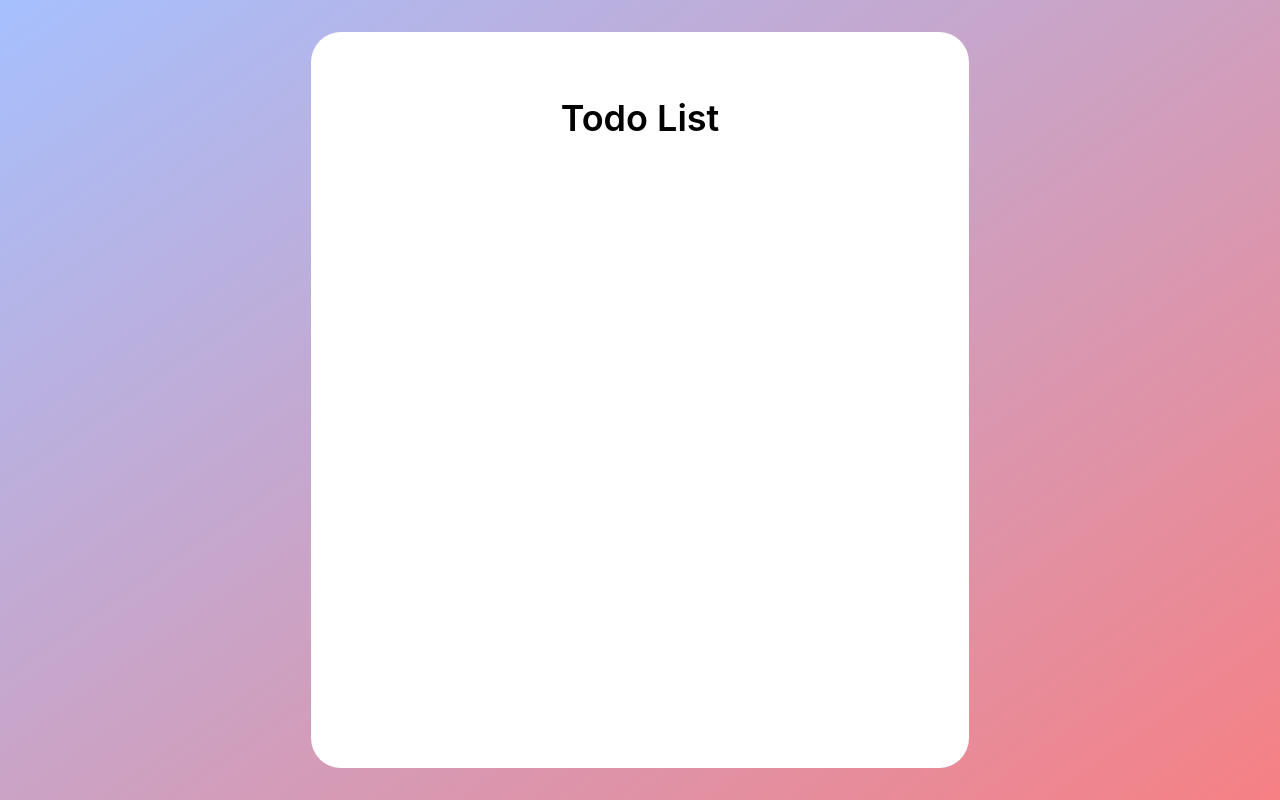
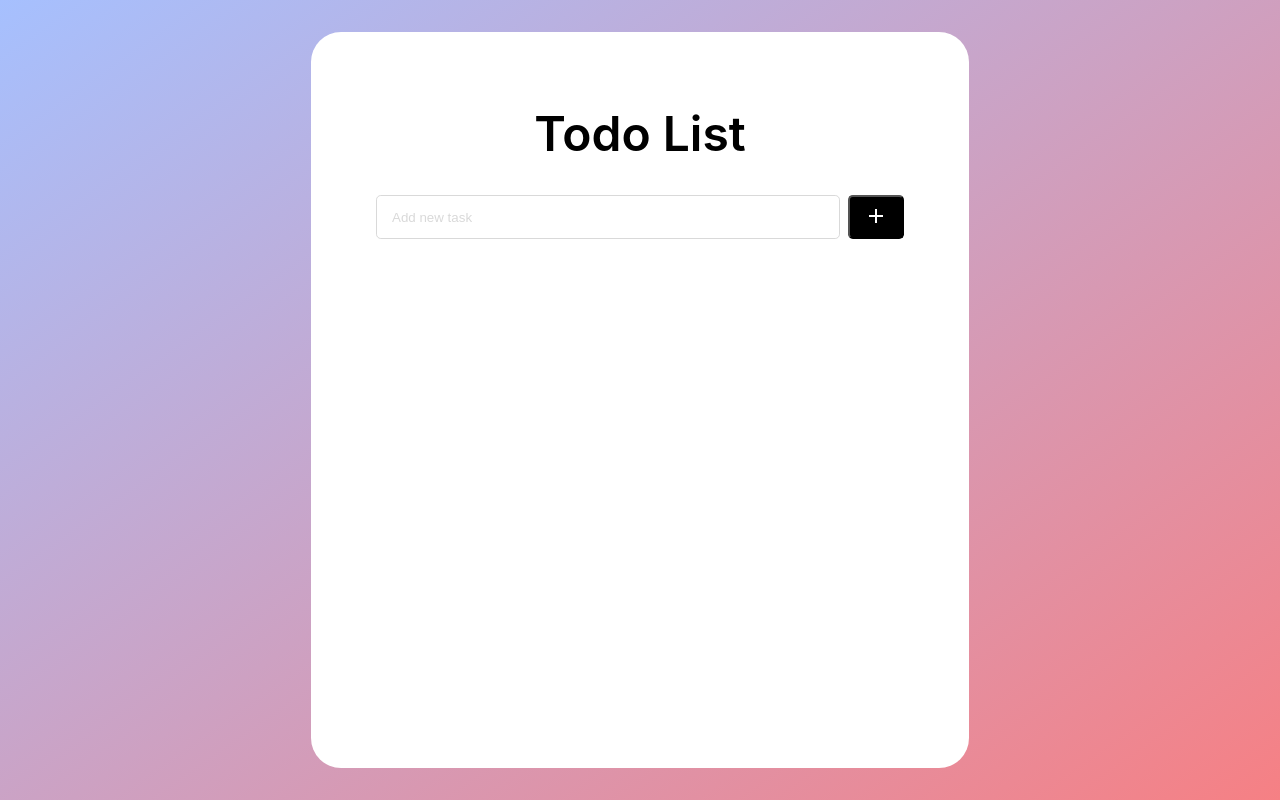
Before and after one commit to Joy0w0/techeer-partners-todo-list, a React (Create React App) app: page / in a window 1280 px wide. Built offline with nearby package versions, Linux system fonts and the light colour scheme.

Commit message:
임시저장1

```diff
--- a/package.json
+++ b/package.json
@@ -6,9 +6,12 @@
     "@testing-library/jest-dom": "^5.17.0",
     "@testing-library/react": "^13.4.0",
     "@testing-library/user-event": "^13.5.0",
+    "nth-check": "^2.1.1",
+    "postcss": "^8.4.49",
     "react": "^18.3.1",
     "react-dom": "^18.3.1",
-    "react-scripts": "5.0.1",
+    "react-scripts": "^5.0.1",
+    "react-toastify": "^10.0.6",
     "web-vitals": "^2.1.4"
   },
   "scripts": {
--- a/src/pages/TodoList.jsx
+++ b/src/pages/TodoList.jsx
@@ -1,4 +1,4 @@
-import React, { useState } from 'react';
+import React, { useState, useEffect } from 'react';
 import styled from 'styled-components';
 import plus from '../assets/images/plus.png';
 import notyet from '../assets/images/notyet.png';
@@ -6,11 +6,88 @@ import trash from '../assets/images/trash.png';
 import completed from '../assets/images/completed.png';
 
 function TodoList() {
+  const [todo, setTodo] = useState('');
+  const [todoList, setTodoList] = useState([]);
+
+  // 로컬스토리지에서 할 일 목록 가져오기
+  useEffect(() => {
+    const savedTodos = JSON.parse(localStorage.getItem('todoList')) || [];
+    setTodoList(savedTodos);
+  }, []);
+
+  // 할 일 목록을 로컬스토리지에 저장
+  const saveTodosToLocalStorage = (todos) => {
+    localStorage.setItem('todoList', JSON.stringify(todos));
+  };
+
+  // 할 일 추가
+  const handleAddTodo = () => {
+    if (todo.trim()) {
+      const newTodo = { id: Date.now(), title: todo, isDone: false };
+      const updatedTodoList = [...todoList, newTodo];
+      setTodoList(updatedTodoList);
+      saveTodosToLocalStorage(updatedTodoList);
+      setTodo('');
+      console.log('할 일이 추가되었습니다!');
+    }
+  };
+
+  // 할 일 수정
+  const handleUpdateTodo = (id, updatedTitle, isDone) => {
+    const updatedTodoList = todoList.map((item) =>
+      item.id === id ? { ...item, title: updatedTitle, isDone } : item,
+    );
+    setTodoList(updatedTodoList);
+    saveTodosToLocalStorage(updatedTodoList);
+    console.log('할 일 리스트가 수정되었습니다');
+  };
+
+  // 할 일 삭제
+  const handleDeleteTodo = (id) => {
+    const updatedTodoList = todoList.filter((item) => item.id !== id);
+    setTodoList(updatedTodoList);
+    saveTodosToLocalStorage(updatedTodoList);
+    console.log('할 일이 삭제되었습니다');
+  };
+
   return (
     <Background>
       <ListContainer>
         <Wrapper>
           <Title>Todo List</Title>
+          <InputWrapper>
+            <TodoInput
+              value={todo}
+              onChange={(e) => setTodo(e.target.value)}
+              placeholder="Add new task"
+              onKeyPress={(e) => e.key === 'Enter' && handleAddTodo()}
+            />
+            <PlusButton type="button" onClick={handleAddTodo}>
+              <PlusImage src={plus} alt="plus" />
+            </PlusButton>
+          </InputWrapper>
+          <StyledTodoList>
+            {todoList.map((item) => (
+              <StyledTodoItem key={item.id}>
+                <ActionButton
+                  type="button"
+                  onClick={() =>
+                    handleUpdateTodo(item.id, item.title, !item.isDone)
+                  }>
+                  <ActionImage
+                    src={item.isDone ? completed : notyet}
+                    alt="complete"
+                  />
+                </ActionButton>
+                <TodoText isDone={item.isDone}>{item.title}</TodoText>
+                <DeleteButton
+                  type="button"
+                  onClick={() => handleDeleteTodo(item.id)}>
+                  <DeleteImage src={trash} alt="delete" />
+                </DeleteButton>
+              </StyledTodoItem>
+            ))}
+          </StyledTodoList>
         </Wrapper>
       </ListContainer>
     </Background>
@@ -19,6 +96,7 @@ function TodoList() {
 
 export default TodoList;
 
+// 스타일 정의
 const Background = styled.div`
   display: flex;
   justify-content: center;
@@ -38,7 +116,7 @@ const ListContainer = styled.div`
 `;
 
 const Title = styled.h1`
-  font-size: 2.25rem;
+  font-size: 3rem;
   color: black;
   font-weight: 600;
 `;
@@ -51,4 +129,88 @@ const Wrapper = styled.div`
   padding-top: 2.5rem;
   max-width: 34rem;
   margin: 0 auto;
+  font-size: 2rem;
 `;
+
+const InputWrapper = styled.div`
+  display: flex;
+  align-items: center;
+`;
+
+const TodoInput = styled.input`
+  width: 29rem;
+  height: 2.75rem;
+  border: 1px solid #d9d9d9;
+  border-radius: 0.3rem;
+  outline: none;
+  box-sizing: border-box;
+  padding: 0.94rem;
+  margin-right: 0.5rem;
+  &::placeholder {
+    color: #d9d9d9;
+  }
+  &:focus::placeholder {
+    color: transparent;
+  }
+`;
+
+const PlusButton = styled.button`
+  background-color: black;
+  border-radius: 0.3rem;
+  width: 3.5rem;
+  height: 2.75rem;
+  cursor: pointer;
+`;
+
+const PlusImage = styled.img`
+  width: 1.5rem;
+  height: 1.5rem;
+`;
+
+const StyledTodoList = styled.ul`
+  list-style-type: none;
+  padding: 0;
+  margin: 0;
+  width: 100%;
+`;
+
+const StyledTodoItem = styled.li`
+  display: flex;
+  align-items: center;
+  justify-content: space-between;
+  margin: 1rem 0;
+  width: 100%;
+`;
+
+const ActionButton = styled.button`
+  background: transparent;
+  border: none;
+  cursor: pointer;
+  margin-right: 0.5rem;
+`;
+
+const ActionImage = styled.img`
+  width: 2rem;
+  height: 2rem;
+`;
+
+const TodoText = styled.span`
+  flex-grow: 1;
+  margin-left: 0.5rem;
+  margin-right: 0.5rem;
+  text-decoration: ${(props) => (props.isDone ? 'line-through' : 'none')};
+  color: ${(props) =>
+    props.isDone ? '#d9d9d9' : 'black'}; // 완료된 항목은 회색으로 변경
+`;
+
+const DeleteButton = styled.button`
+  background: transparent;
+  border: none;
+  cursor: pointer;
+  margin-left: 0.5rem;
+`;
+
+const DeleteImage = styled.img`
+  width: 2.5rem;
+  height: 2.5rem;
+`;
```
Also changed, not shown: 1 other file (tests, documents, lock files or other folders).
